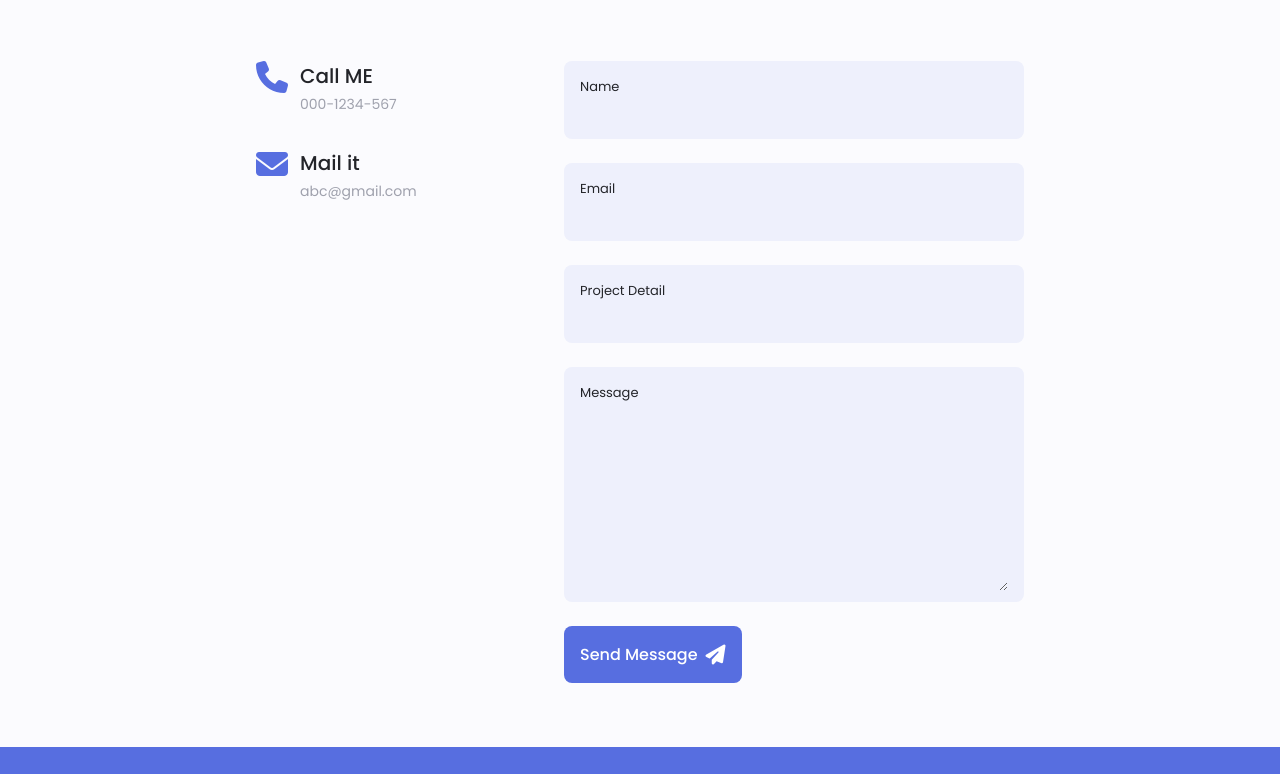
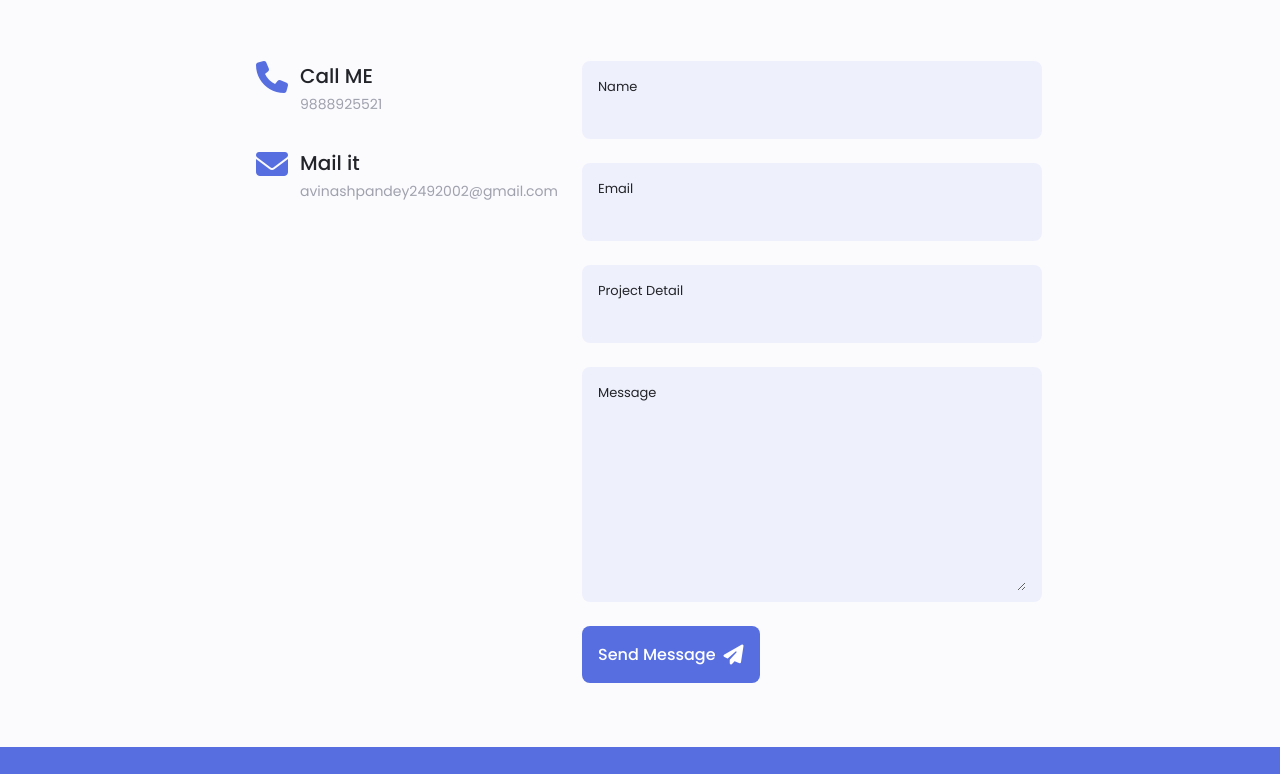
Before and after one commit to Avi2492/AwesomePortfolio, a plain HTML site: page index.html in a window 1280 px wide. Shown: the part 5312-6086 px from the top of the page. Drawn offline with Linux system fonts and the light colour scheme.

Commit message:
Update index.html

```diff
--- a/index.html
+++ b/index.html
@@ -883,7 +883,7 @@
 
                         <div>
                             <h3 class="contact__title">Call ME</h3>
-                            <span class="contact__subtitle">000-1234-567</span>
+                            <span class="contact__subtitle">9888925521</span>
                         </div>
                     </div>
                     <div class="contact__information">
@@ -891,7 +891,7 @@
 
                         <div>
                             <h3 class="contact__title">Mail it</h3>
-                            <span class="contact__subtitle">abc@gmail.com</span>
+                            <span class="contact__subtitle">avinashpandey2492002@gmail.com</span>
                         </div>
                     </div>
                 </div>
```
